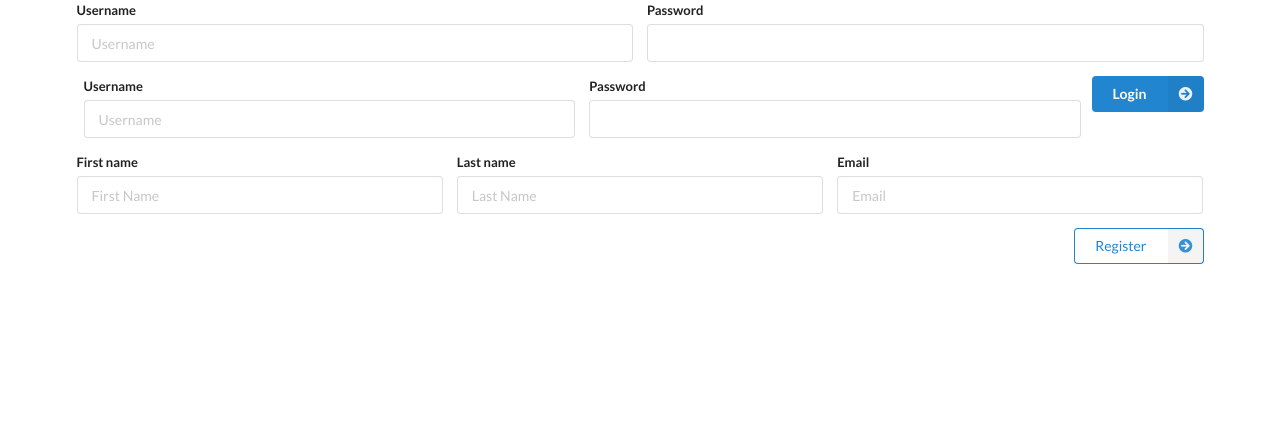
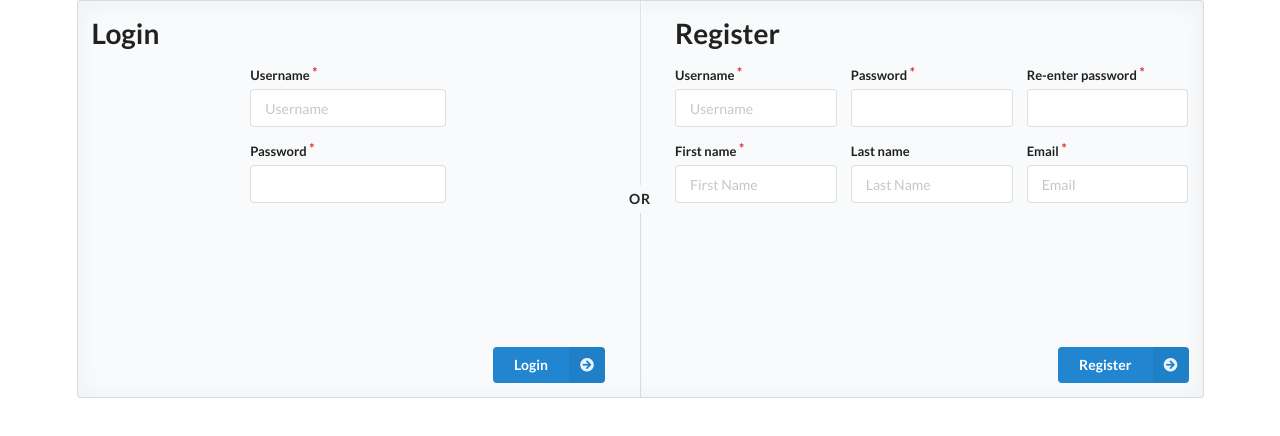
Before and after one commit to dm1905once/cap2_examine_client, a React (Create React App) app: page /orgs in a window 1280 px wide. Shown: the top 436 px of the page. Built offline with nearby package versions, Linux system fonts and the light colour scheme; no server answers.

Commit message:
Install axios and start connecting the internal API

```diff
--- a/package.json
+++ b/package.json
@@ -6,6 +6,7 @@
     "@testing-library/jest-dom": "^4.2.4",
     "@testing-library/react": "^9.5.0",
     "@testing-library/user-event": "^7.2.1",
+    "axios": "^0.20.0",
     "formik": "^2.1.5",
     "react": "^16.13.1",
     "react-dom": "^16.13.1",
--- /dev/null
+++ b/src/apis/examineApi.js
@@ -0,0 +1,34 @@
+import axios from "axios";
+const BASE_URL = process.env.REACT_APP_BASE_URL || "http://localhost:3001";
+
+class examineApi {
+
+    // Template API request to accomodate all variations
+    static async request(verb, endpoint, paramsOrData = {}) {
+        paramsOrData._token = localStorage.getItem("_token");
+        console.debug("API Call:", verb, endpoint, paramsOrData);
+
+        try {
+          return (await axios({
+            method: verb,
+            url: `${BASE_URL}/${endpoint}`,
+            [verb === "get" ? "params" : "data"]: paramsOrData})).data;
+        }
+
+        catch(err) {
+          console.error("API Error:", err.response);
+          let message = err.response.data.message;
+          throw Array.isArray(message) ? message : [message];
+        }
+      }
+
+
+    // Specific API calls
+    static async authenticateExaminer(credentials) {
+        let res = await this.request('post', 'examiners/login', credentials);
+        return res.token;
+    }
+}
+
+
+export default examineApi;
--- a/src/components/HomeOrgs.js
+++ b/src/components/HomeOrgs.js
@@ -4,10 +4,26 @@ import OrgsRegister from './OrgsRegister';
 
 const HomeOrgs = ()=> {
     return (
-        <div>
-            <OrgsLogin />
-            <OrgsRegister />
+        <div className="ui placeholder segment">
+            <div className="ui two column very relaxed stackable grid">
+                <div className="middle aligned row">
+                <div className="column">
+                    <h1>Login</h1>
+                    <OrgsLogin />
+                </div>
+                <div className="column">
+                    <h1>Register</h1>
+                    <OrgsRegister />
+                </div>
+                </div>
+            </div>
+            <div className="ui vertical divider">
+                Or
+            </div>
         </div>
+
+
+
     )
 }
 
--- a/src/components/OrgsLogin.js
+++ b/src/components/OrgsLogin.js
@@ -1,6 +1,7 @@
 import React, { useState, useEffect } from 'react';
 import { useFormik } from 'formik';
 import { validateLogin as validate } from '../formValidations/examinerForms';
+import examineApi from '../apis/examineApi';
 
 
 const OrgsLogin = () => {
@@ -12,8 +13,14 @@ const OrgsLogin = () => {
         password: ''
         },
         validate,
-        onSubmit: values => {
-        alert(JSON.stringify(values, null, 2));
+        onSubmit: async (values) => {
+            try {
+                const token = await examineApi.authenticateExaminer(values);
+                localStorage.setItem("_token", token);
+            } catch(e) {
+                setFormError(true);
+                formik.errors.username=e;
+            }
         },
     });
 
@@ -24,6 +31,7 @@ const OrgsLogin = () => {
             setFormError(false);
         };
     }, [formik.errors]);
+
 
     const showErrorBox = (
             <div className="ui error message">
@@ -37,14 +45,16 @@ const OrgsLogin = () => {
     <div>
         <form className={`ui equal width form ${formError? 'error': ''}`} onSubmit={formik.handleSubmit}>
             <div className="fields">
-                <div className="field">
+                <div className="field required">
                     <label>Username</label>
                     <input type="text" placeholder="Username" name="username"
                         onChange={formik.handleChange}
                         onBlur={formik.handleBlur}
                         value={formik.values.username}/>
                 </div>
-                <div className="field">
+            </div>
+            <div className="fields">
+                <div className="field required">
                     <label>Password</label>
                     <input type="password" name="password"
                         onChange={formik.handleChange}
@@ -53,8 +63,9 @@ const OrgsLogin = () => {
                 </div>
             </div>
 
-            {formError?showErrorBox:''}
+            {formError?showErrorBox:<div className="ui basic segment"><p>&nbsp;</p><p>&nbsp;</p><p>&nbsp;</p></div>}
             <button
+                type="submit"
                 className="ui primary blue right floated right labeled icon button">
                 Login
                 <i className="arrow circle right icon"></i>
--- a/src/components/OrgsRegister.js
+++ b/src/components/OrgsRegister.js
@@ -10,6 +10,7 @@ const OrgsRegister = () => {
         initialValues: {
         username: '',
         password: '',
+        password2: '',
         firstName: '',
         lastName: '',
         email: '',
@@ -43,23 +44,30 @@ const OrgsRegister = () => {
     <div>
         <form className={`ui equal width form ${formError? 'error': ''}`} onSubmit={formik.handleSubmit}>
             <div className="fields">
-                <div className="field">
+                <div className="field required">
                     <label>Username</label>
                     <input type="text" placeholder="Username" name="username"
                         onChange={formik.handleChange}
                         onBlur={formik.handleBlur}
                         value={formik.values.username}/>
                 </div>
-                <div className="field">
+                <div className="field required">
                     <label>Password</label>
                     <input type="password" name="password"
                         onChange={formik.handleChange}
                         onBlur={formik.handleBlur}
                         value={formik.values.password}/>
                 </div>
+                <div className="field required">
+                    <label>Re-enter password</label>
+                    <input type="password" name="password2"
+                        onChange={formik.handleChange}
+                        onBlur={formik.handleBlur}
+                        value={formik.values.password2}/>
+                </div>
             </div>
             <div className="fields">
-                <div className="field">
+                <div className="field required">
                     <label>First name</label>
                     <input type="text" placeholder="First Name" name="firstName"
                         onChange={formik.handleChange}
@@ -73,7 +81,7 @@ const OrgsRegister = () => {
                         onBlur={formik.handleBlur}
                         value={formik.values.lastName}/>
                 </div>
-                <div className="field">
+                <div className="field required">
                     <label>Email</label>
                     <input type="text" placeholder="Email" name="email"
                         onChange={formik.handleChange}
@@ -82,9 +90,9 @@ const OrgsRegister = () => {
                 </div>
 
             </div>
-            {formError?showErrorBox:''}
+            {formError?showErrorBox:<div className="ui basic segment"><p>&nbsp;</p><p>&nbsp;</p><p>&nbsp;</p></div>}
             <button
-                className="ui blue basic right floated right labeled icon button">
+                className="ui blue primary right floated right labeled icon button">
                 Register
                 <i className="arrow circle right icon"></i>
             </button>
--- a/src/formValidations/examinerForms.js
+++ b/src/formValidations/examinerForms.js
@@ -12,6 +12,8 @@ export const validateRegistration = values => {
       errors.password = "'Password' is a required field";
     } else if (values.password.length < 4 || values.password.length > 20) {
       errors.password = "'Password' must be between 4 and 20 characters";
+    } else if (values.password !== values.password2){
+      errors.password = "'Password' must match in both password fields";
     }
 
     if (!values.firstName) {
```
Also changed, not shown: 1 other file (tests, documents, lock files or other folders). Lines whose indentation alone changed are shown as unchanged.
